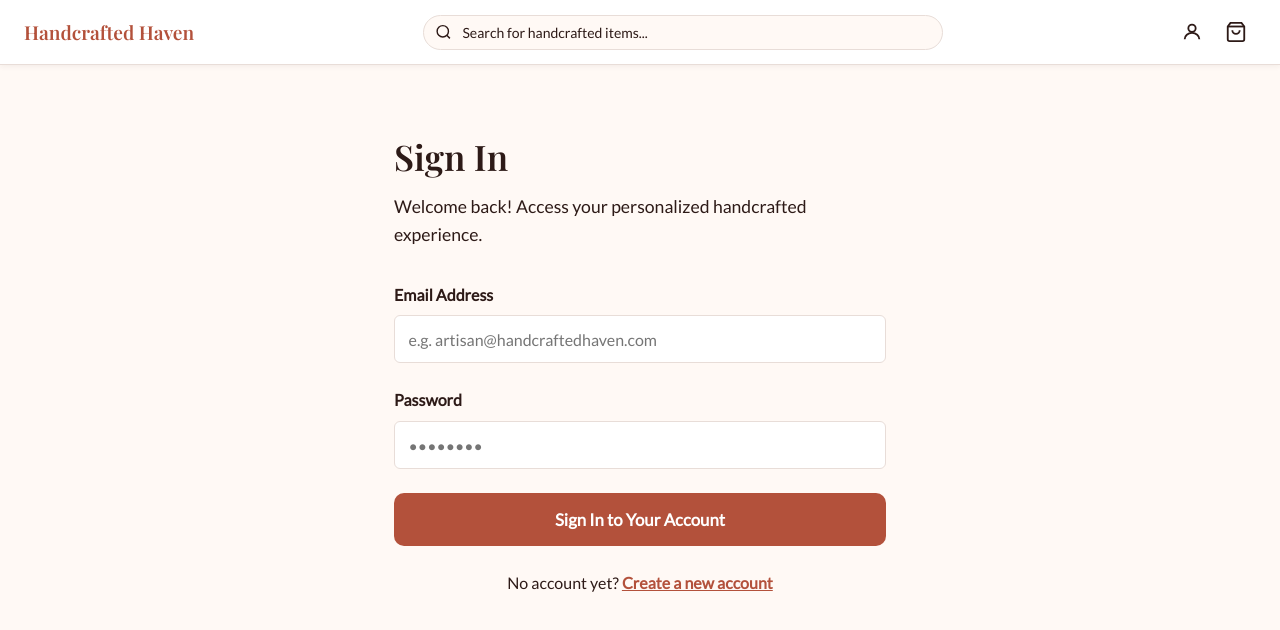
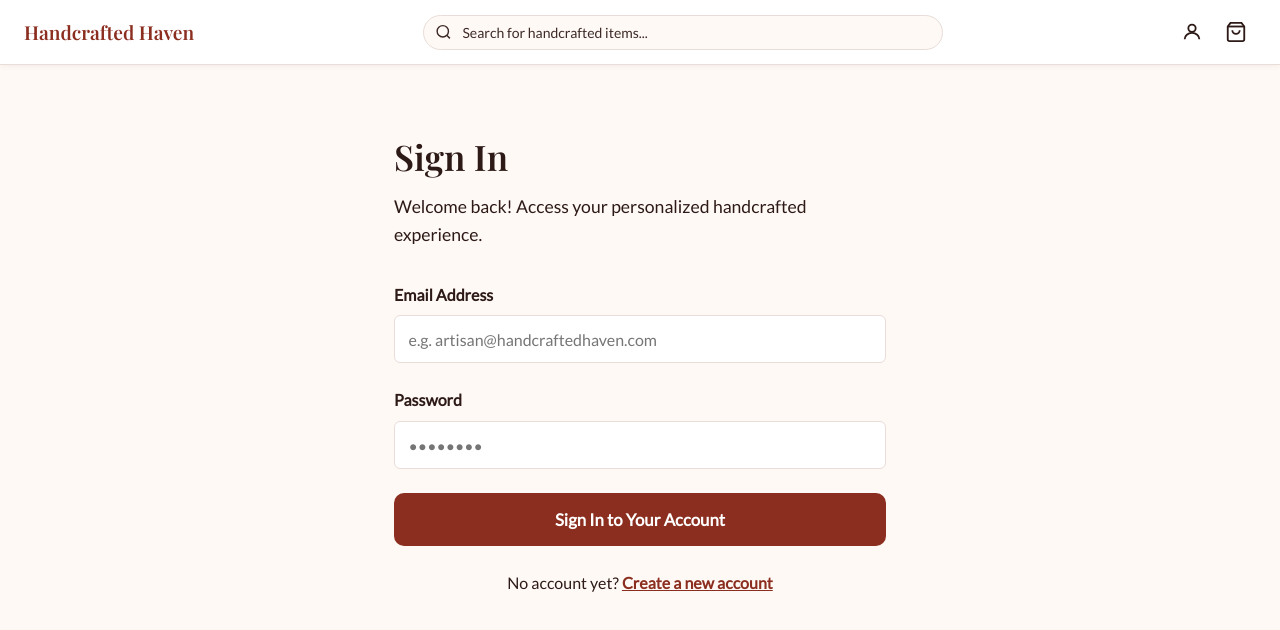
Before and after one commit to pdmostert/TechInnovators, a Next.js app: page /auth/login in a window 1280 px wide. Shown: the top 630 px of the page. Built offline with nearby package versions, Linux system fonts and the light colour scheme; no server answers.

Commit message:
fix wave accessibility

```diff
--- a/src/app/api/seller/products/[id]/route.ts
+++ b/src/app/api/seller/products/[id]/route.ts
@@ -12,14 +12,14 @@ const productSchema = z.object({
   categoryId: z.string().cuid().optional(),
 });
 
-export async function PATCH(req: Request, { params }: { params: { id: string } }) {
+export async function PATCH(req: Request, { params }: { params: Promise<{ id: string }> }) {
   const session = await getServerSession(authOptions);
 
   if (!session || session.user.role !== "seller") {
     return NextResponse.json({ message: "Unauthorized" }, { status: 401 });
   }
 
-  const { id } = params;
+  const { id } = await params;
 
   try {
     const body = await req.json();
@@ -48,14 +48,14 @@ export async function PATCH(req: Request, { params }: { params: { id: string } }
   }
 }
 
-export async function DELETE(req: Request, { params }: { params: { id: string } }) {
+export async function DELETE(req: Request, { params }: { params: Promise<{ id: string }> }) {
   const session = await getServerSession(authOptions);
 
   if (!session || session.user.role !== "seller") {
     return NextResponse.json({ message: "Unauthorized" }, { status: 401 });
   }
 
-  const { id } = params;
+  const { id } = await params;
 
   try {
     const product = await prisma.product.findUnique({
--- a/src/app/globals.css
+++ b/src/app/globals.css
@@ -8,13 +8,15 @@
 
 :root {
   /* === YOUR BRAND COLORS === */
-  --color-primary: #B3513B;      /* Slightly Darker Terracotta (AA compliance 4.5:1 on light) */
+  --color-primary: #8B2E1F;      /* Darker Terracotta for better contrast — 8:1 on white (WCAG AAA) */
   --color-secondary: #5F6E55;    /* Darker Sage for better contrast */
-  --color-background: #FFF9F5;    /* Soft Cream */
-  --color-accent: #E8C5A5;        /* Warm Beige */
-  --color-text: #2D1A17;          /* High-Contrast Rich Brown (AA Large text) */
-  --color-success: #065F46;       /* Sage success text */
-  --color-error: #9F1239;         /* Rich error red */
+  --color-background: #FFF9F5;   /* Soft Cream */
+  --color-accent: #E8C5A5;       /* Warm Beige */
+  --color-text: #2D1A17;         /* High-Contrast Rich Brown */
+  --color-text-muted: #3D2A27;   /* Darker muted brown — 12:1 on white (WCAG AAA) */
+  --color-star: #92520A;         /* Deep amber — 4.8:1 on white (WCAG AA) */
+  --color-success: #065F46;      /* Sage success text */
+  --color-error: #9F1239;        /* Rich error red */
 
   /* === DERIVED COLORS === */
   --color-primary-light: #F2D0C8;
--- a/src/app/ui/filters/FilterSidebar.module.css
+++ b/src/app/ui/filters/FilterSidebar.module.css
@@ -59,8 +59,9 @@
 }
 
 .filterBtn.active {
+  background-color: var(--color-primary-light);
   color: var(--color-primary);
-  font-weight: 500;
+  font-weight: 600;
 }
 
 .dot {
```
Also changed, not shown: src/app/ui/product/ProductCard.tsx (+4 -4 lines).
